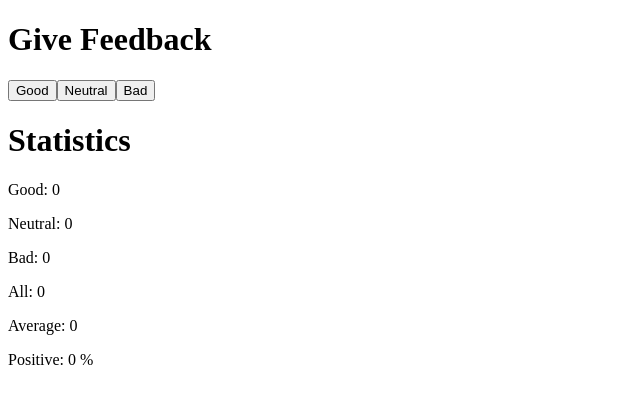
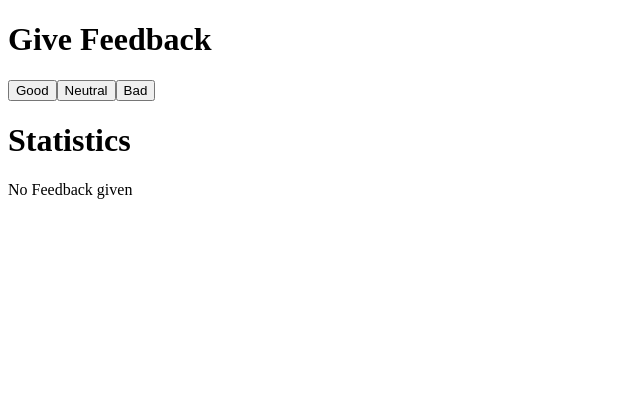
Before and after one commit to Ianbleake/FullStackOpen, a React (Vite) app in the folder part1/: page / in a window 1280 px wide. Shown: the top 404 px of the page, without its empty margins (0-640 px from the left). Built offline with nearby package versions, Linux system fonts and the light colour scheme.

Commit message:
Exercise 9

```diff
--- a/part1/src/App.jsx
+++ b/part1/src/App.jsx
@@ -21,9 +21,13 @@ const Display = ({ text, value }) => {
 }
 
 const Statistics = ({good,neutral,bad,all,average,percentage})=>{
+  if(all == 0){
+    return(
+      <p>No Feedback given</p>
+    )
+  }else{
     return(
       <div>
-      <Title text='Statistics'/>
         <Display text='Good' value={good} />
         <Display text='Neutral' value={neutral} />
         <Display text='Bad' value={bad} />
@@ -32,6 +36,7 @@ const Statistics = ({good,neutral,bad,all,average,percentage})=>{
         <Display text='Positive' value={`${percentage} %`} />
       </div>
     )
+  }
 }
 
 const App = () => {
@@ -64,6 +69,7 @@ const App = () => {
       <Button onClick={addGood} text='Good' />
       <Button onClick={addNeutral} text='Neutral' />
       <Button onClick={addBad} text='Bad' />
+      <Title text='Statistics'/>
       <Statistics good={good} neutral={neutral} bad={bad} all={all} average={average} percentage={positivePercentage} />
     </div>
   );
```
Lines whose indentation alone changed are shown as unchanged.
